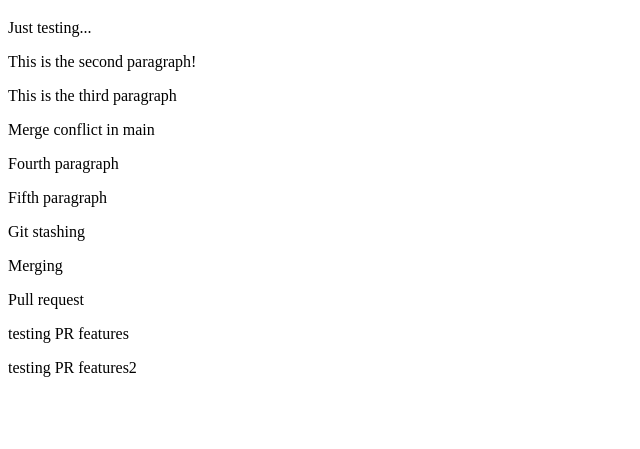
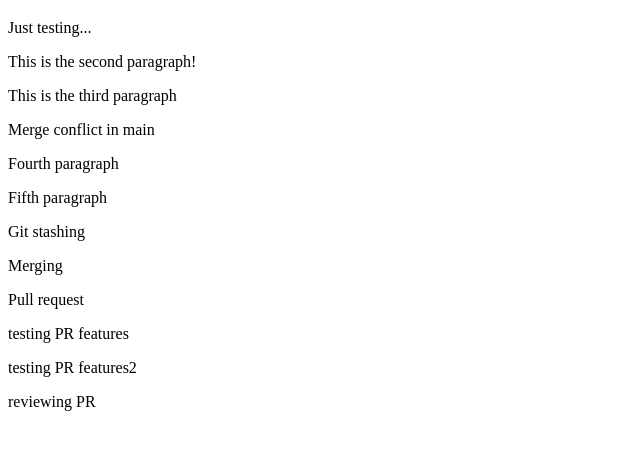
Before and after one commit to leonardodeborba/learning-git-and-github, a plain HTML site: page index.html in a window 1280 px wide. Shown: the part 61-510 px from the top of the page, without its empty margins (0-640 px from the left). Drawn offline with Linux system fonts and the light colour scheme.

Commit message:
reviewing-pr

```diff
--- a/index.html
+++ b/index.html
@@ -18,5 +18,6 @@
     <p>Pull request</p>
     <p>testing PR features</p>
     <p>testing PR features2</p>
+    <p>reviewing PR</p>
 </body>
 </html>
```
